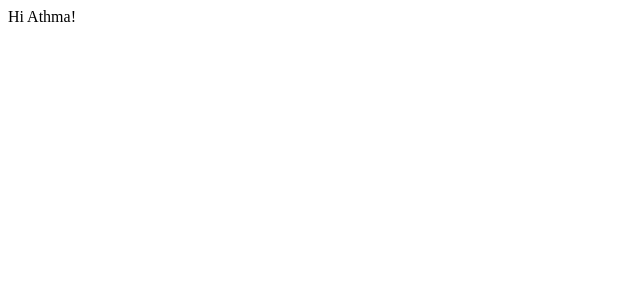
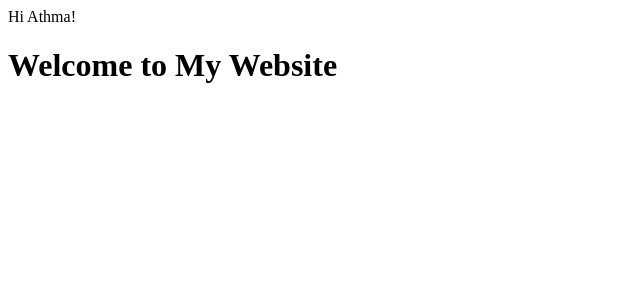
Before and after one commit to Athma-Vasi/ubc-emergency-generator-testing, a React (Vite) app: page / in a window 1280 px wide. Shown: the top 300 px of the page, without its empty margins (0-640 px from the left). Built offline with nearby package versions, Linux system fonts and the light colour scheme.

Commit message:
add types, Header

```diff
--- a/src/App.tsx
+++ b/src/App.tsx
@@ -1,5 +1,12 @@
+import Header from "./components/header/Header";
+
 function App() {
-  return <div className="App">Hi Athma!</div>;
+  return (
+    <div className="App">
+      Hi Athma!
+      <Header />
+    </div>
+  );
 }
 
 export default App;
--- /dev/null
+++ b/src/components/header/Header.tsx
@@ -0,0 +1,35 @@
+type BuildingName = "Pharmacy" | "Life Sciences" | "Chemistry";
+
+type LocationName = "UBC Vancouver" | "UBC Okanagan";
+
+type SectionLinks = { id: string; name: string };
+
+type HeaderProps = {
+  name: BuildingName;
+  locationName: LocationName;
+  address: string;
+  floors: Array<number>;
+  accountNumber: number;
+  monitoringCompany: string;
+  monitoringCompanyContact: string;
+  sectionLinks: Array<SectionLinks>;
+};
+
+function Header({
+  accountNumber,
+  address,
+  floors,
+  locationName,
+  monitoringCompany,
+  monitoringCompanyContact,
+  name,
+  sectionLinks,
+}: HeaderProps) {
+  return (
+    <header>
+      <h1>Welcome to My Website</h1>
+    </header>
+  );
+}
+
+export default Header;
```
Also changed, not shown: src/types.ts (added, +71 -0 lines).
